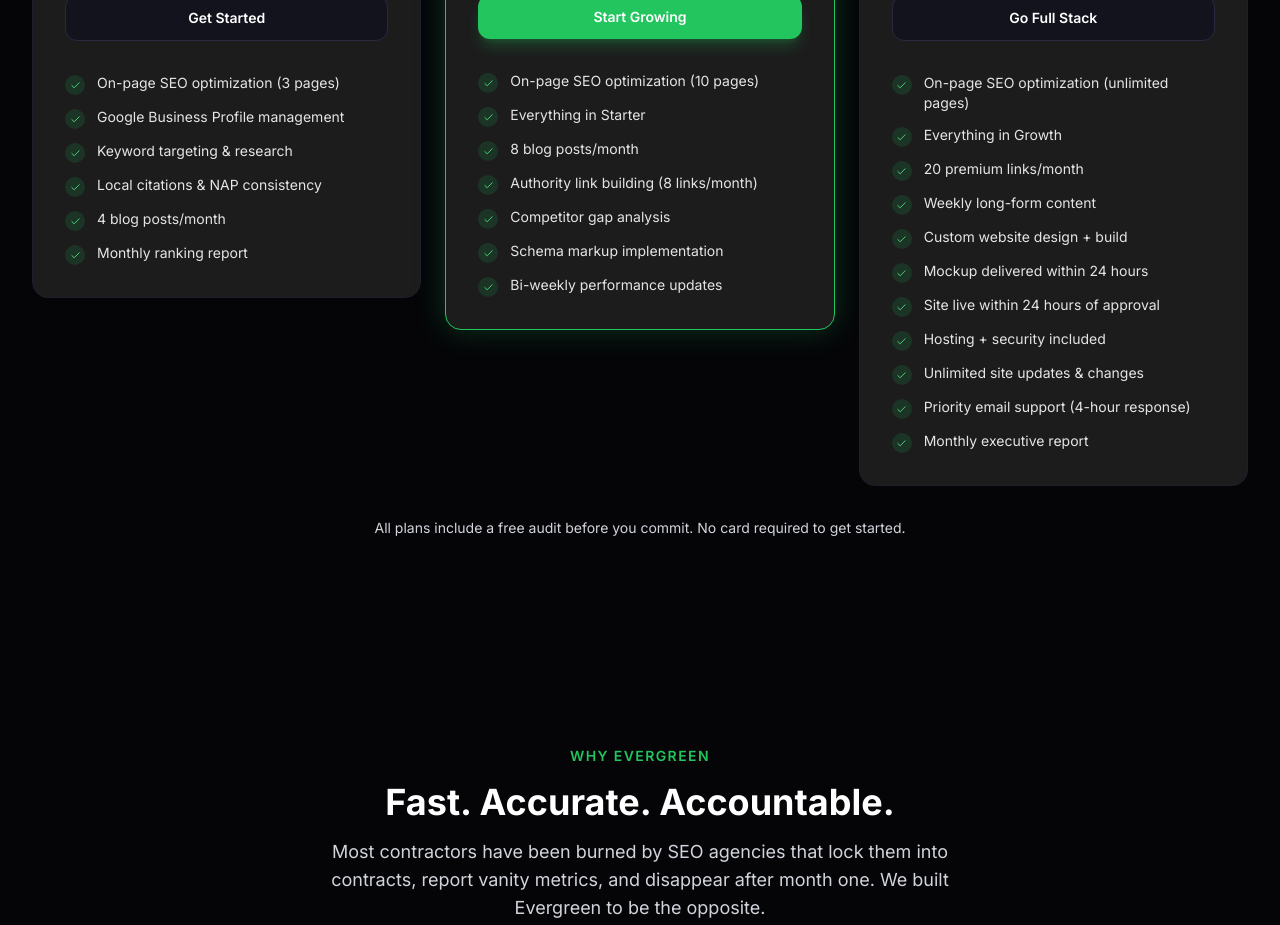
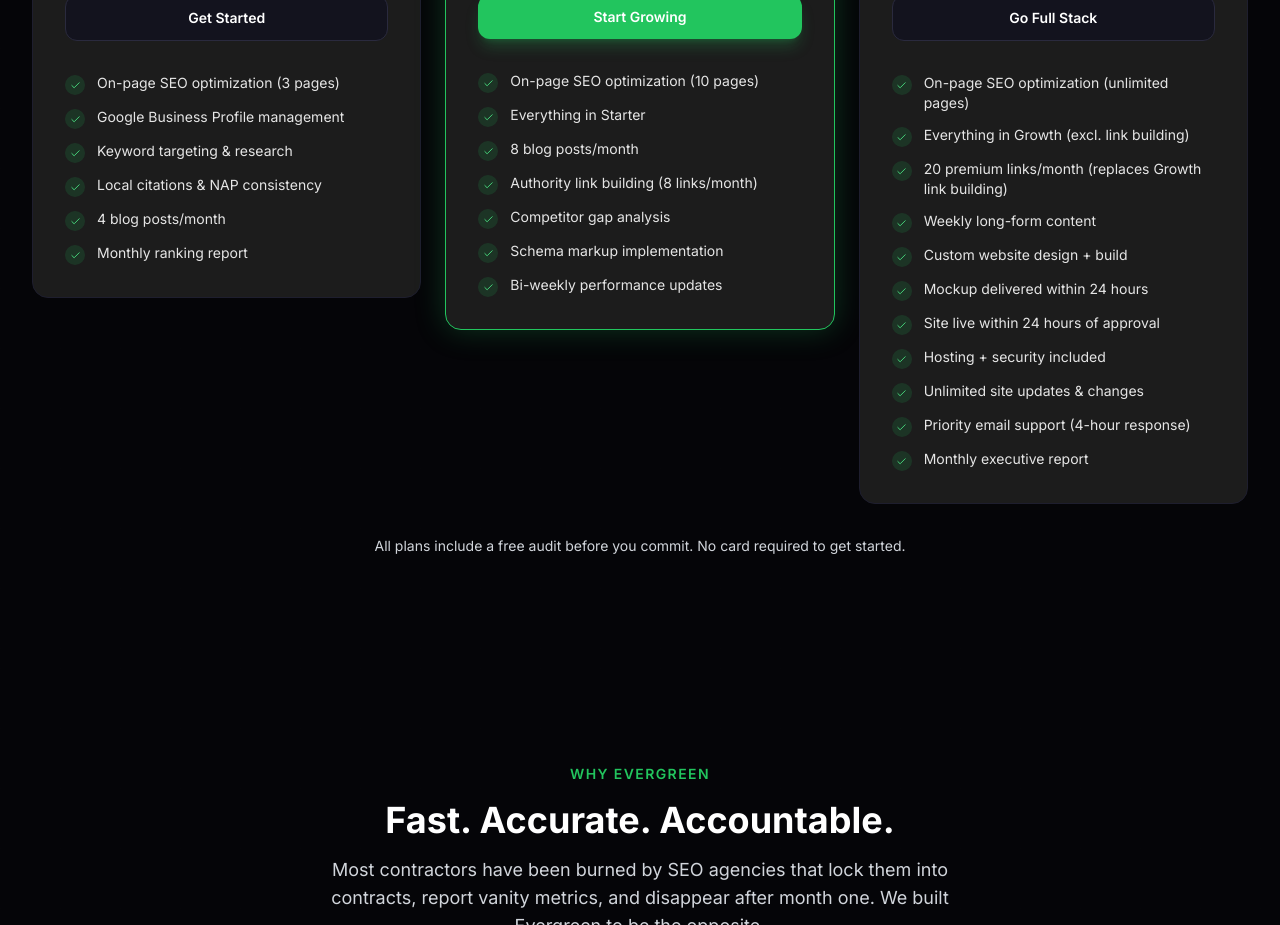
Before and after one commit to EREGMaxx/evergreenseo-agency, a Next.js app: page / in a window 1280 px wide. Shown: the part 3420-4345 px from the top of the page. Built offline with nearby package versions, Linux system fonts and the light colour scheme.

Commit message:
fix: clarify Full Stack link building replaces Growth links, not stacks

```diff
--- a/app/terms/page.tsx
+++ b/app/terms/page.tsx
@@ -93,9 +93,9 @@
                 </div>
                 <ul className="space-y-2 text-sm">
                   {[
-                    "Everything in Growth",
+                    "Everything in Growth (excl. link building)",
                     "On-page SEO optimization (unlimited pages)",
-                    "20 premium links/month",
+                    "20 premium links/month (replaces Growth link building)",
                     "Weekly long-form content",
                     "Custom website design + build",
                     "Mockup delivered within 24 hours",
--- a/components/Services.tsx
+++ b/components/Services.tsx
@@ -50,8 +50,8 @@
     bestValue: true,
     features: [
       "On-page SEO optimization (unlimited pages)",
-      "Everything in Growth",
-      "20 premium links/month",
+      "Everything in Growth (excl. link building)",
+      "20 premium links/month (replaces Growth link building)",
       "Weekly long-form content",
       "Custom website design + build",
       "Mockup delivered within 24 hours",
```
